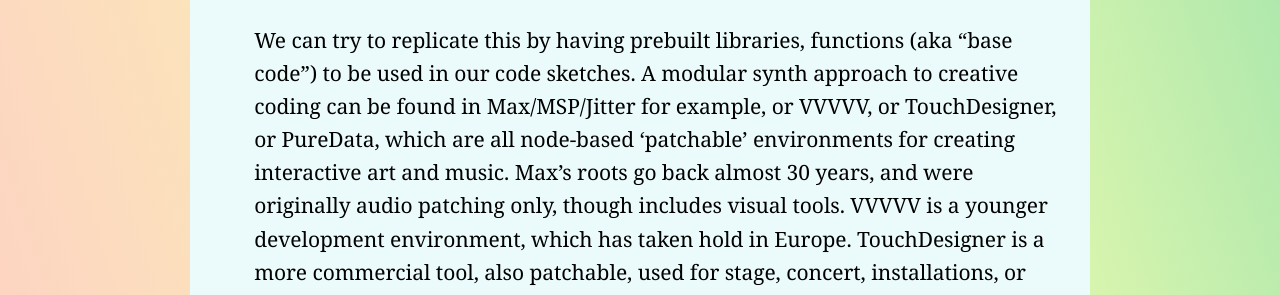
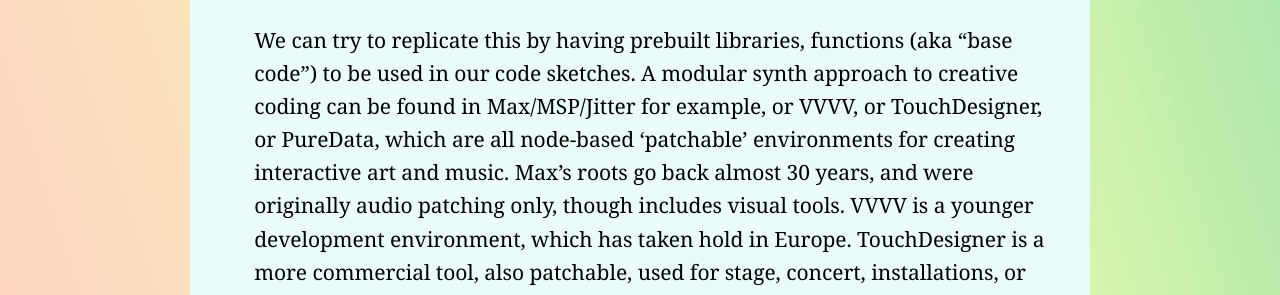
Before and after one commit to lee2sman/nosebook, a Jekyll site: the page built from _posts/2020-12-10-programing-patching.md, in a window 1280 px wide and 900 px high, scrolled down 2123 px. Shown: the part 234-529 px from the top of the window. Built offline with Jekyll 4.4.1, drawn with Linux system fonts in a browser that asks for light colours; some of the changed text lies outside the part shown.

Commit message:
fixed vvvv's name

```diff
--- a/_posts/2020-12-10-programing-patching.md
+++ b/_posts/2020-12-10-programing-patching.md
@@ -17,7 +17,7 @@
 
 But the process of creating music on my eurorack almost daily for the past 3 months has paid off, and I've made rapid improvements to my music output as well as my understanding and my studio workflow. I have a flexible and intuitive ability to rapidly make music and little experiments now, so things have almost switched to where I'm more comfortable on the synth and wish coding could become even more like this. When you do a few lines of experimental code sketching, you MAY create something beautiful. But more than likely, it may just not run. You start with debugging. In hardware synthesis, when you turn on and plug in a cable or two, even if it's not beautiful, it's something! There's sound. And you can immediately patch in a cable and filter the sound or modulate it for example.
 
-We can try to replicate this by having prebuilt libraries, functions (aka "base code") to be used in our code sketches. A modular synth approach to creative coding can be found in Max/MSP/Jitter for example, or VVVVV, or TouchDesigner, or PureData, which are all node-based 'patchable' environments for creating interactive art and music. Max's roots go back almost 30 years, and were originally audio patching only, though includes visual tools. VVVVV is a younger development environment, which has taken hold in Europe. TouchDesigner is a more commercial tool, also patchable, used for stage, concert, installations, or corporate 'activations'.
+We can try to replicate this by having prebuilt libraries, functions (aka "base code") to be used in our code sketches. A modular synth approach to creative coding can be found in Max/MSP/Jitter for example, or VVVV, or TouchDesigner, or PureData, which are all node-based 'patchable' environments for creating interactive art and music. Max's roots go back almost 30 years, and were originally audio patching only, though includes visual tools. VVVV is a younger development environment, which has taken hold in Europe. TouchDesigner is a more commercial tool, also patchable, used for stage, concert, installations, or corporate 'activations'.
 
 Glitch.com is a current corporate website with development environment, the ability to share and collaborate on code and to deploy to a server. Though not an art and music-focused environment per se, it can be used for creative coding, by using the p5.js library, for example with Ted Davis's [p5live](https://www.teddavis.org/p5live/), or Olivia Jack's [Hydra](https://hydra-editor.glitch.me/) for livecoding as another example. I mention Glitch.com because one thing it does well is support the idea of starting with base code. You can browse someone else's or your own past hosted project, then click remix to make a new copy of this running program that you can then modify and see updates live in the browser. It's a nice way to work. It's still not quite as instant as turning a knob in a modular synth, but it does speed up a bit our previous process of write code, save, wait for server to notice, re-render/display.
 
```
